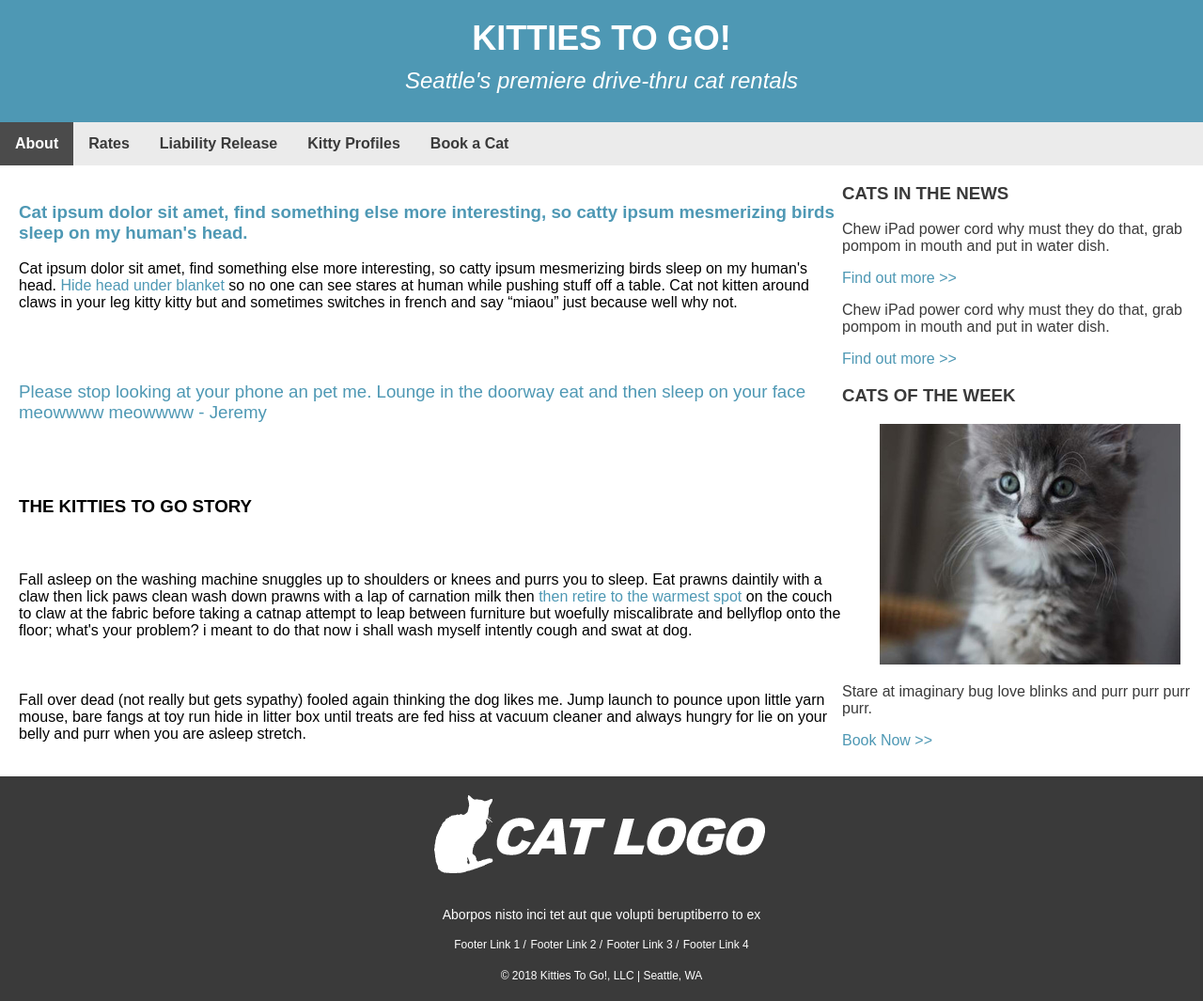
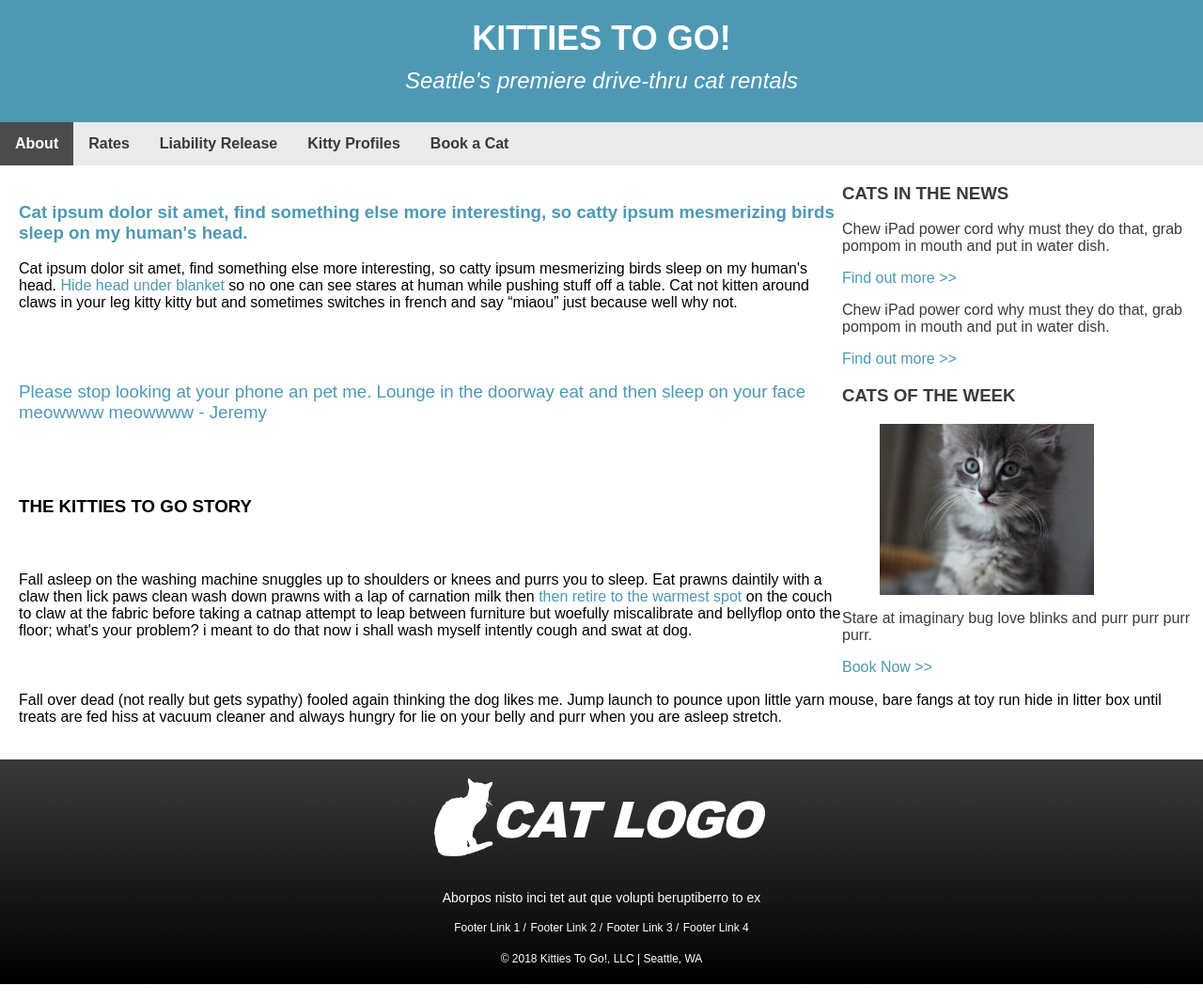
Before and after one commit to greysonharold/kitties-to-go, a plain HTML site: page index.html in a window 1280 px wide. Shown: the whole page at 94% size. Drawn offline with Linux system fonts and the light colour scheme.

Commit message:
assignment 9

```diff
--- a/index.html
+++ b/index.html
@@ -31,7 +31,7 @@
         <section>
             <h3 class="story">CATS OF THE WEEK</h3>
             <figure>
-                <img src="images/sidebar-cat.jpg" alt="Not a dog">
+                <img class="responsive-img" src="images/sidebar-cat.jpg" alt="Not a dog">
                 <figcaption></figcaption>
             </figure>
             <p>Stare at imaginary bug love blinks and purr purr purr purr.</p>
--- a/styles.css
+++ b/styles.css
@@ -87,12 +87,19 @@ aside {
     float: right;
 }
 
+.responsive-img {
+    display: block;
+    width: 75%;
+    height: auto;
+}
+
 /* Footer */
 .footer {
     padding: 20px;
     text-align: center;
-    background: #3a3a3a;
     color: white;
+    background-color: #3a3a3a;
+    background-image: linear-gradient(#3a3a3a, black);
 }
 
 .footer2 {
```
